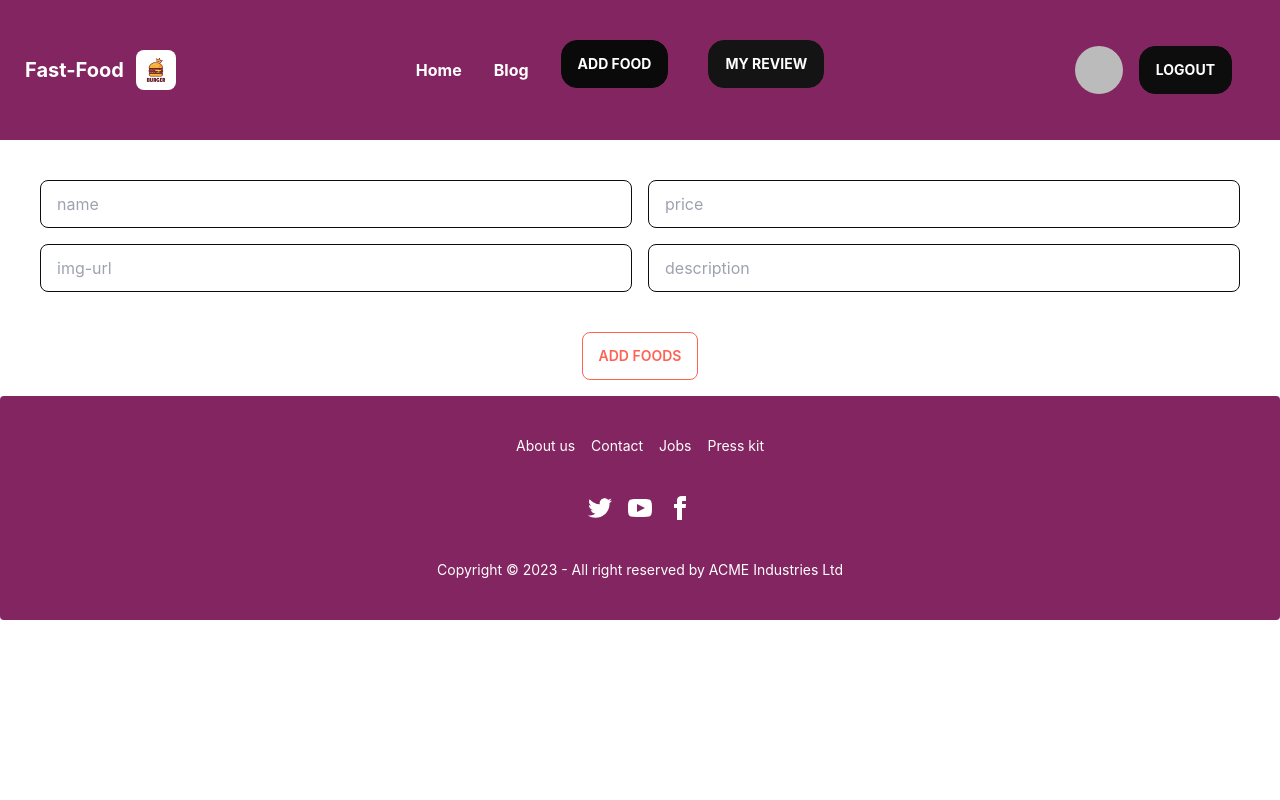
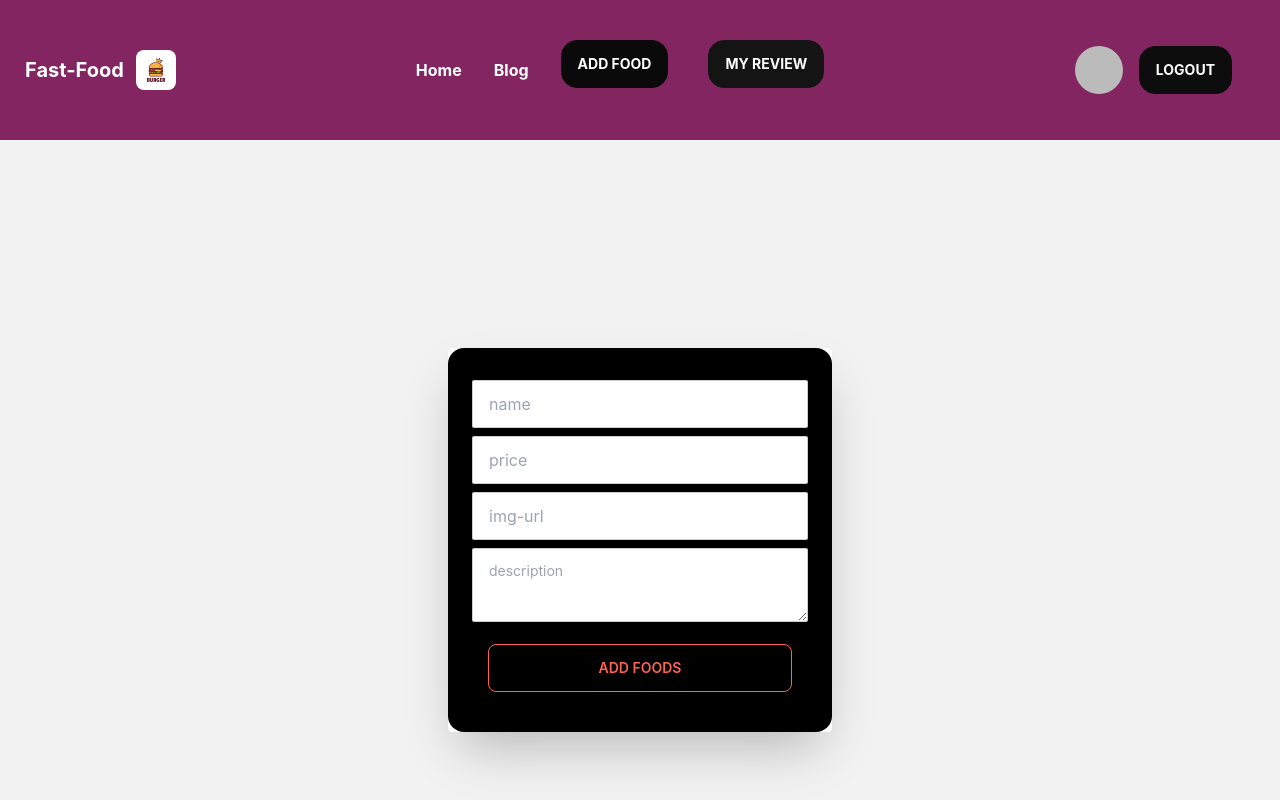
Before and after one commit to tanvirrifat1/assignment-11-client, a React (Create React App) app: page /addfood in a window 1280 px wide. Shown: the top 800 px of the page. Built offline with nearby package versions, Linux system fonts and the light colour scheme; no server answers; sample sign-in values are in the browser's storage.

Commit message:
added more

```diff
--- a/src/Pages/Home/Foods/AllFood/AllFood.js
+++ b/src/Pages/Home/Foods/AllFood/AllFood.js
@@ -35,8 +35,8 @@ const AllFood = () => {
                     delaySpeed={1000}
                 />
             </span>
-            <div className='container mx-auto'>
-                <div className='grid gap-6 grid-cols-1 md:grid-cols-2 lg:grid-cols-3'>
+            <div className='container mx-auto mt-5'>
+                <div className='grid gap-6 grid-cols-1  md:grid-cols-2 lg:grid-cols-3'>
                     {
                         allfood?.map(allFd => <AllfoodCard
                             key={allFd._id}
--- /dev/null
+++ b/src/Pages/Home/Foods/AllFood/AllFoodCard.css
@@ -0,0 +1,3 @@
+.size{
+    height: 400px;
+}
--- a/src/Pages/Home/Foods/AllFood/AllFoodCard.js
+++ b/src/Pages/Home/Foods/AllFood/AllFoodCard.js
@@ -1,6 +1,7 @@
 import React from 'react';
 import { Link } from 'react-router-dom';
 import useTitle from '../../../../Hooks/usetitle';
+import './AllFoodCard.css'
 
 const AllfoodCard = ({ allFd }) => {
     useTitle('AllFood')
@@ -8,12 +9,12 @@ const AllfoodCard = ({ allFd }) => {
     return (
         <div className='container mx-auto'>
             <div className="card card-compact gap-4 shadow-xl" data-aos="zoom-out" data-aos-duration="2000">
-                <figure><img src={img} alt="Shoes" /></figure>
+                <figure ><img className='size' src={img} alt="Shoes" /></figure>
 
                 <div className="card-body">
-                    <h2 className="card-title">{name}</h2>
-                    <p className='card-title'>${price}</p>
-                    <p>
+                    <h2 className="card-title uppercase">food: {name}</h2>
+                    <p className='card-title uppercase'>price: {price}$</p>
+                    <p className='font-semibold text-start'>
                         {
                             description?.length > 100 ?
                                 <>{description.slice(0, 100) + '.....'}  </>
@@ -21,7 +22,7 @@ const AllfoodCard = ({ allFd }) => {
                                 description
                         }
                     </p>
-                    <div className="card-actions justify-end">
+                    <div className="card-actions w-full justify-end">
                         <Link to={`/singlefood/${_id}`}>
                             <button className="btn btn-outline btn-warning rounded-lg">View Details</button>
                         </Link>
--- a/src/Pages/Shared/AddFood/AddFood.js
+++ b/src/Pages/Shared/AddFood/AddFood.js
@@ -47,17 +47,25 @@ const AddFood = () => {
 
     return (
         <div>
-            <form onSubmit={handleForm} >
-                <div className='grid grid-cols-1 lg:grid-cols-2 gap-4 m-10'>
-                    <input type="text" name='name' placeholder="name" className="input input-bordered input-primary   rounded-lg" />
-                    <input type="text" name='price' placeholder="price" className="input input-bordered input-primary rounded-lg  " />
-                    <input type="text" name='imgUrl' placeholder="img-url" className="input input-bordered input-primary rounded-lg  " />
-                    <input type="text" name='description' placeholder="description" className="input input-bordered input-primary rounded-lg " />
+            <div className="hero min-h-screen bg-base-200">
+                <div className="hero-content">
+                    <div className="card flex-shrink-0 w-full max-w-sm shadow-2xl bg-base-100">
+                        <div className='p-6 bg-black text-white rounded-2xl'>
+                            <form onSubmit={handleForm} >
+                                <div className='gap-5'>
+                                    <input type="text" name='name' placeholder="name" className="mt-2 bg-white text-black input input-ghost w-full  input-bordered" />
+                                    <input type="text" name='price' placeholder="price" className="input  mt-2 bg-white text-black input-ghost w-full  input-bordered " />
+                                    <input type="text" name='imgUrl' placeholder="img-url" className=" mt-2 bg-white text-black input input-ghost w-full  input-bordered " />
+                                    <textarea type="text" name='description' placeholder="description" className="textarea text-black mt-2 bg-white  textarea-bordered  w-full" required></textarea>
+                                </div>
+                                <div className='flex justify-center m-4'>
+                                    <button type='submit' className="btn btn-outline w-full btn-warning rounded-lg">Add Foods</button>
+                                </div>
+                            </form>
+                        </div>
+                    </div>
                 </div>
-                <div className='flex justify-center m-4'>
-                    <button type='submit' className="btn btn-outline btn-warning rounded-lg">Add Foods</button>
-                </div>
-            </form>
+            </div >
         </div >
     );
 };
```
